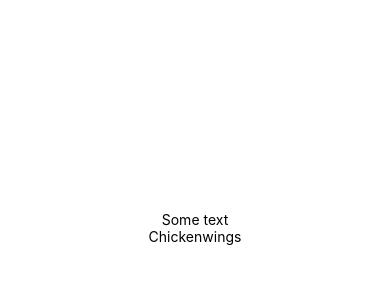
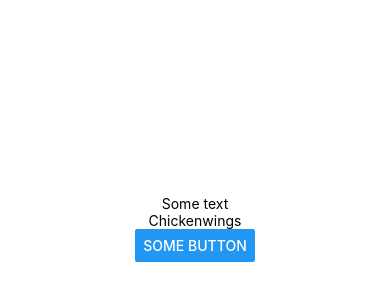
Before and after one commit to KennedyMungai/HelloReactNative, a React Native app: screen / in a window 390 px wide. Shown: the part 194-494 px from the top of the page. Built offline with nearby package versions, Linux system fonts and the light colour scheme.

Commit message:
My attempts to style the button

```diff
--- a/App.js
+++ b/App.js
@@ -1,5 +1,5 @@
 import { StatusBar } from "expo-status-bar";
-import { StyleSheet, Text, View } from "react-native";
+import { Button, StyleSheet, Text, View } from "react-native";
 
 export default function App() {
   return (
@@ -8,6 +8,7 @@ export default function App() {
         <Text>Some text</Text>
       </View>
       <Text>Chickenwings</Text>
+      <Button title="Some Button" style={styles.button} />
     </View>
   );
 }
@@ -19,4 +20,9 @@ const styles = StyleSheet.create({
     alignItems: "center",
     justifyContent: "center",
   },
+  button: {
+    borderRadius: 3,
+    backgroundColor: "#ff8855",
+    color: "#000",
+  },
 });
```
